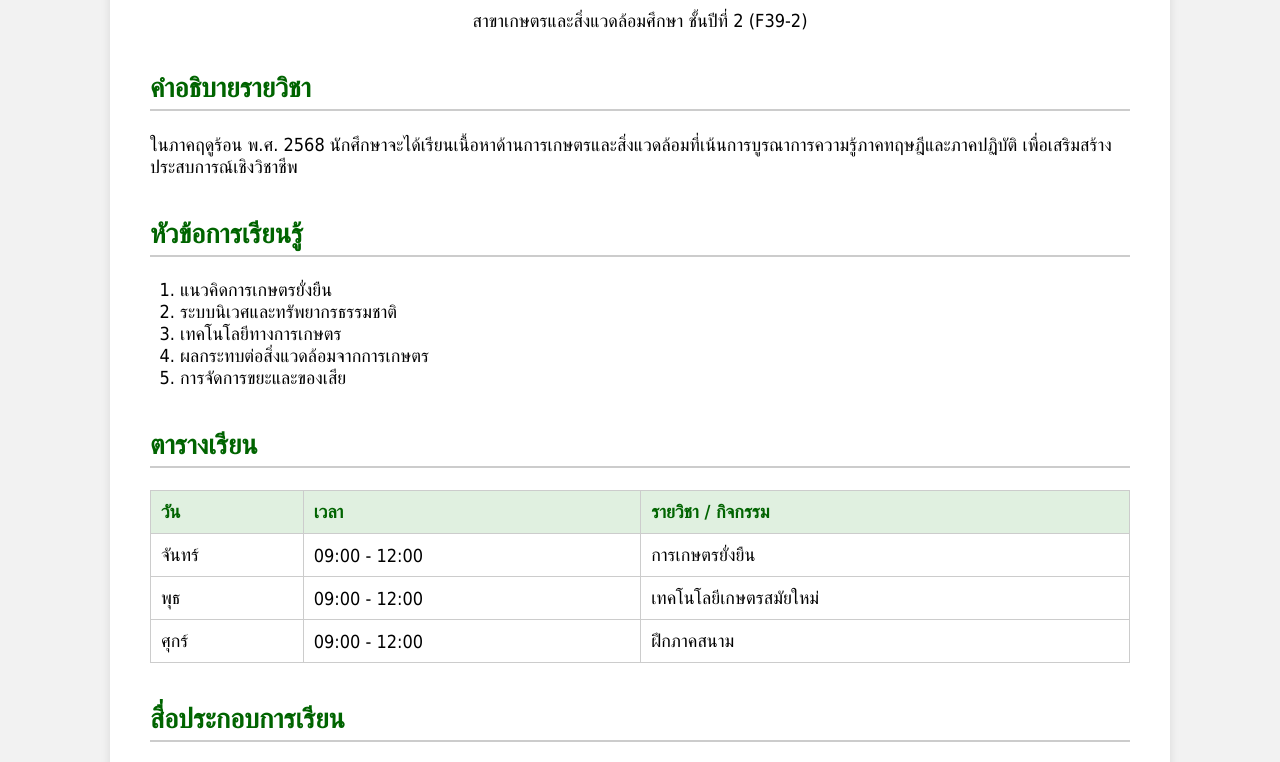
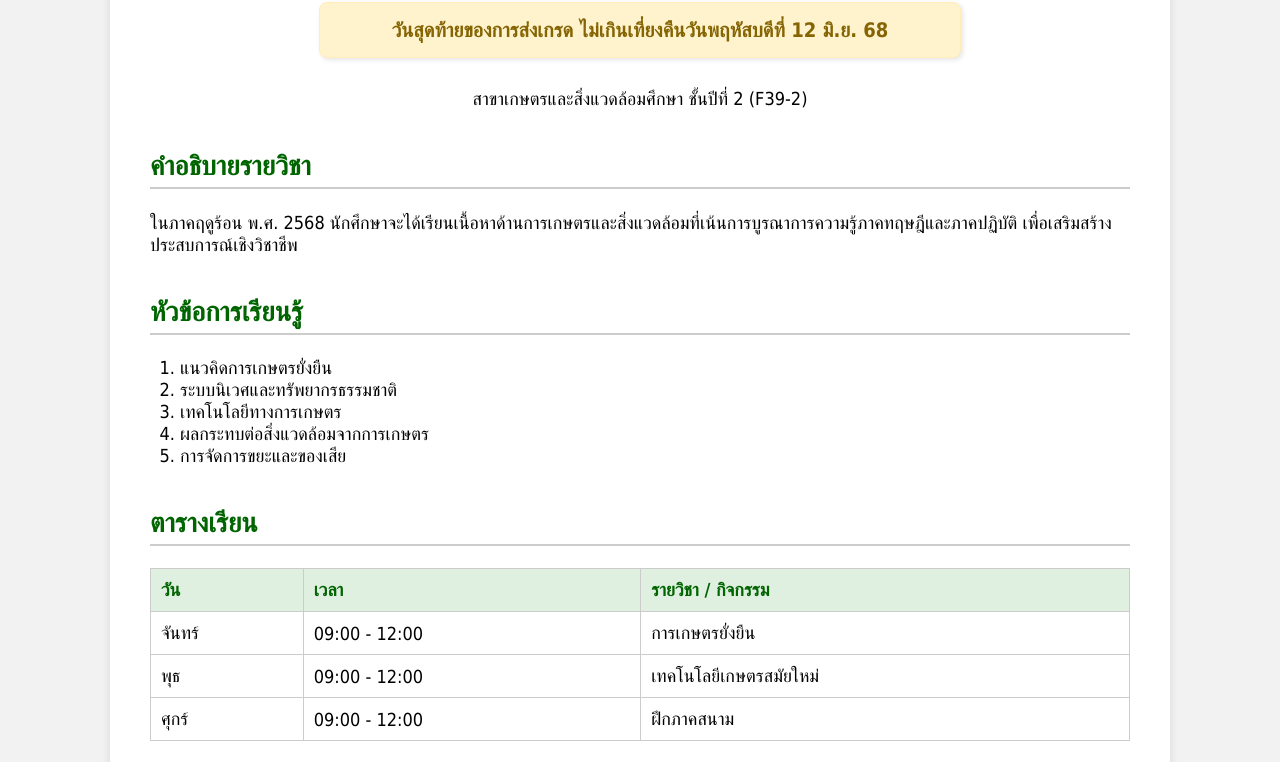
Before and after one commit to Methee77/24F39, a plain HTML site: page Summer.html in a window 1280 px wide. Shown: the part 94-856 px from the top of the page. Drawn offline with Linux system fonts and the light colour scheme.

Commit message:
Summer.html

```diff
--- a/Summer.html
+++ b/Summer.html
@@ -25,6 +25,21 @@
       color: #006400;
       font-size: 36px;
       margin-bottom: 10px;
+    }
+
+    /* สไตล์สำหรับประกาศ */
+    .announcement {
+      max-width: 600px;
+      margin: 0 auto 30px auto;
+      background-color: #fff3cd;
+      border: 1px solid #ffeeba;
+      border-radius: 8px;
+      padding: 15px 20px;
+      color: #856404;
+      font-weight: bold;
+      text-align: center;
+      box-shadow: 2px 2px 5px rgba(0,0,0,0.1);
+      font-size: 20px;
     }
 
     h2 {
@@ -85,6 +100,11 @@
 <div class="container">
 
   <h1>ภาคฤดูร้อน พ.ศ. 2568</h1>
+
+  <div class="announcement">
+    วันสุดท้ายของการส่งเกรด ไม่เกินเที่ยงคืนวันพฤหัสบดีที่ 12 มิ.ย. 68
+  </div>
+
   <p style="text-align: center;">สาขาเกษตรและสิ่งแวดล้อมศึกษา ชั้นปีที่ 2 (F39-2)</p>
 
   <h2>คำอธิบายรายวิชา</h2>
```
